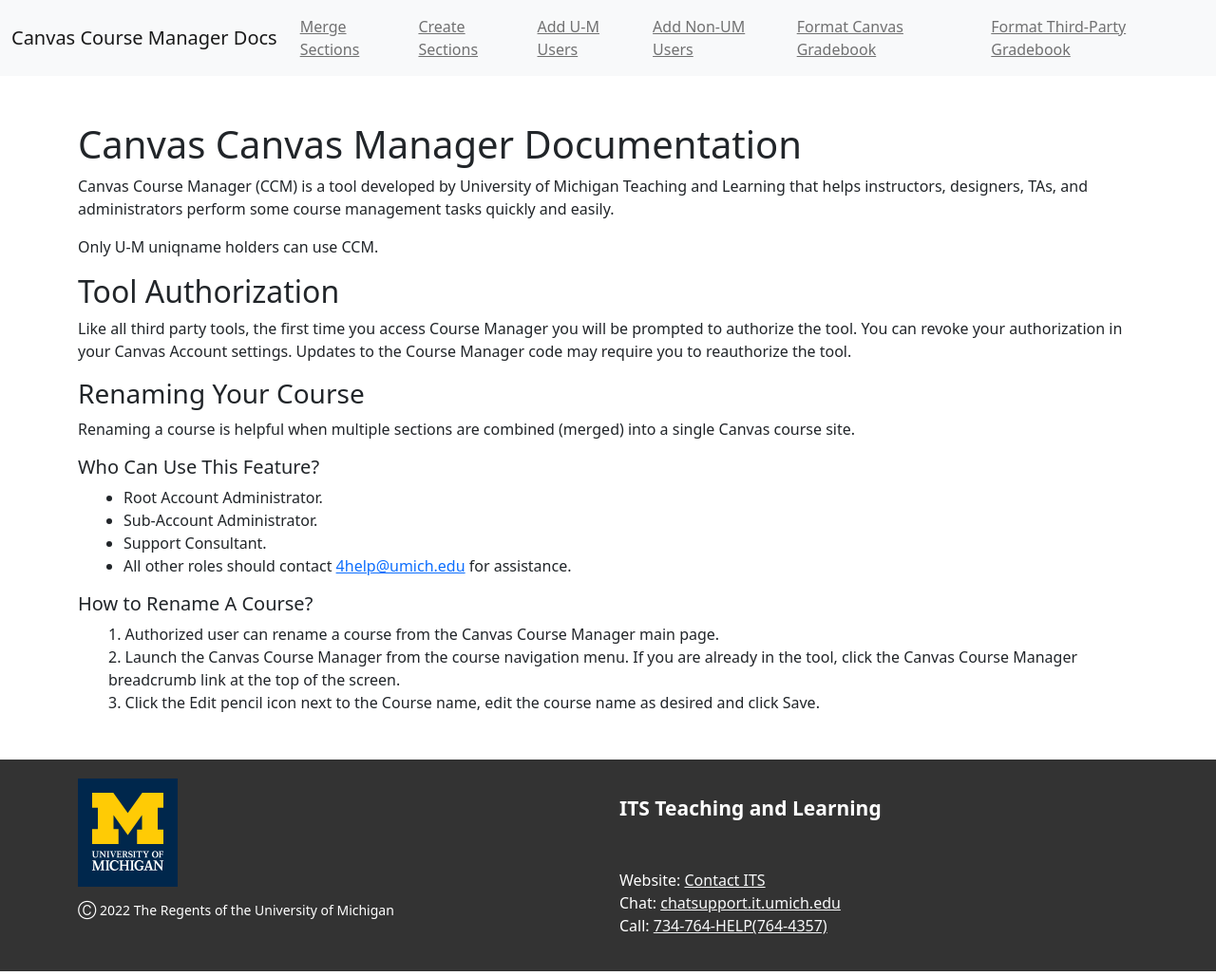
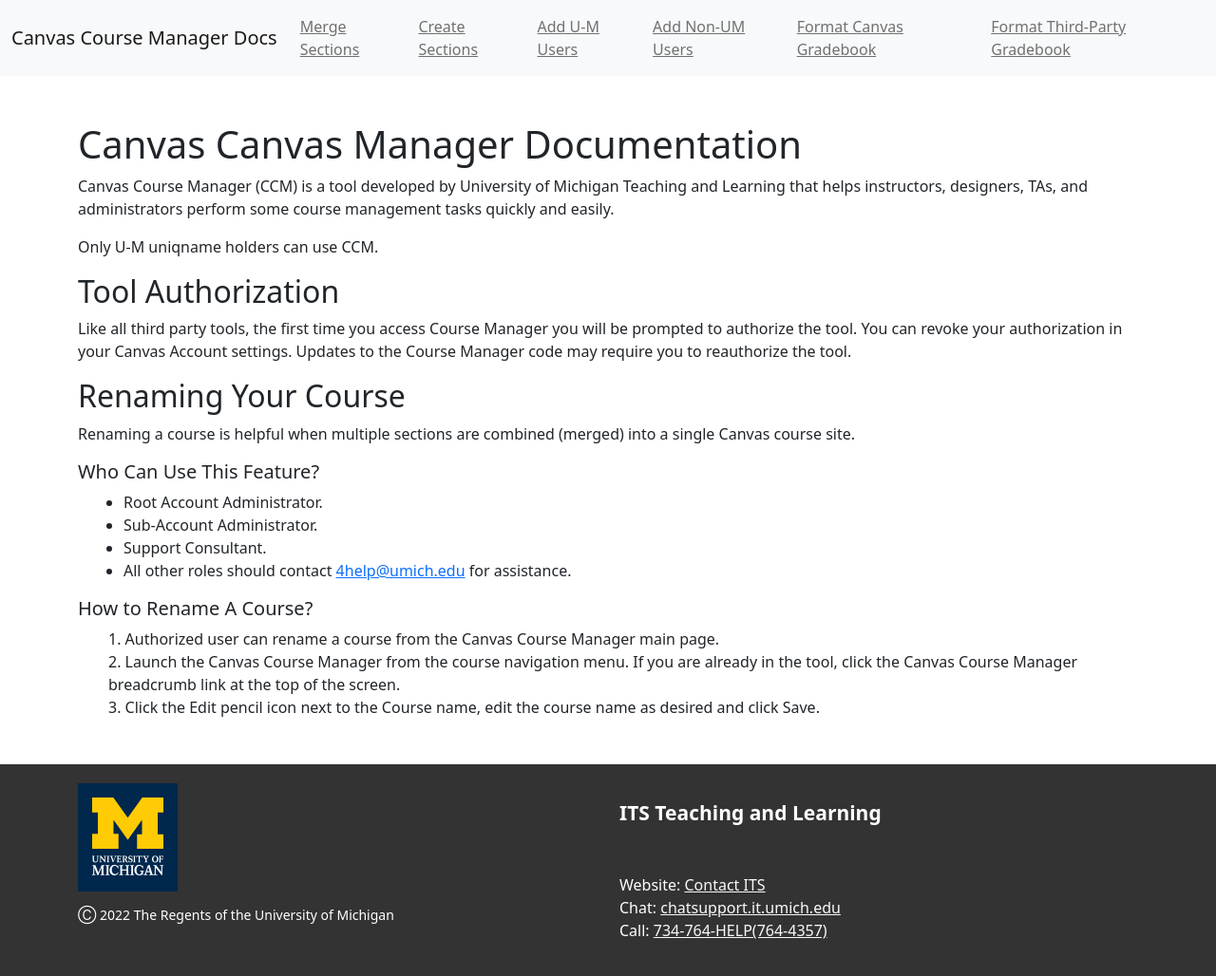
Before and after one commit to tl-its-umich-edu/canvas-course-manager-next, a Jekyll site: the page built from docs/index.html, in a window 1280 px wide. Shown: the whole page at 95% size. Built offline with Jekyll 4.4.1, drawn with Linux system fonts in a browser that asks for light colours.

```diff
--- a/docs/index.html
+++ b/docs/index.html
@@ -8,7 +8,7 @@ title: Home
 <h2>Tool Authorization</h2>
 <p>Like all third party tools, the first time you access Course Manager you will be prompted to authorize the tool. You can revoke your authorization in your Canvas Account settings. Updates to the Course Manager code may require you to reauthorize the tool.
 </p>
-<h3>Renaming Your Course</h3>
+<h2>Renaming Your Course</h2>
 <p>Renaming a course is helpful when multiple sections are combined (merged) into a single Canvas course site. </p>
 <h5>Who Can Use This Feature?</h5>
 <ul class="mx-3">
```
